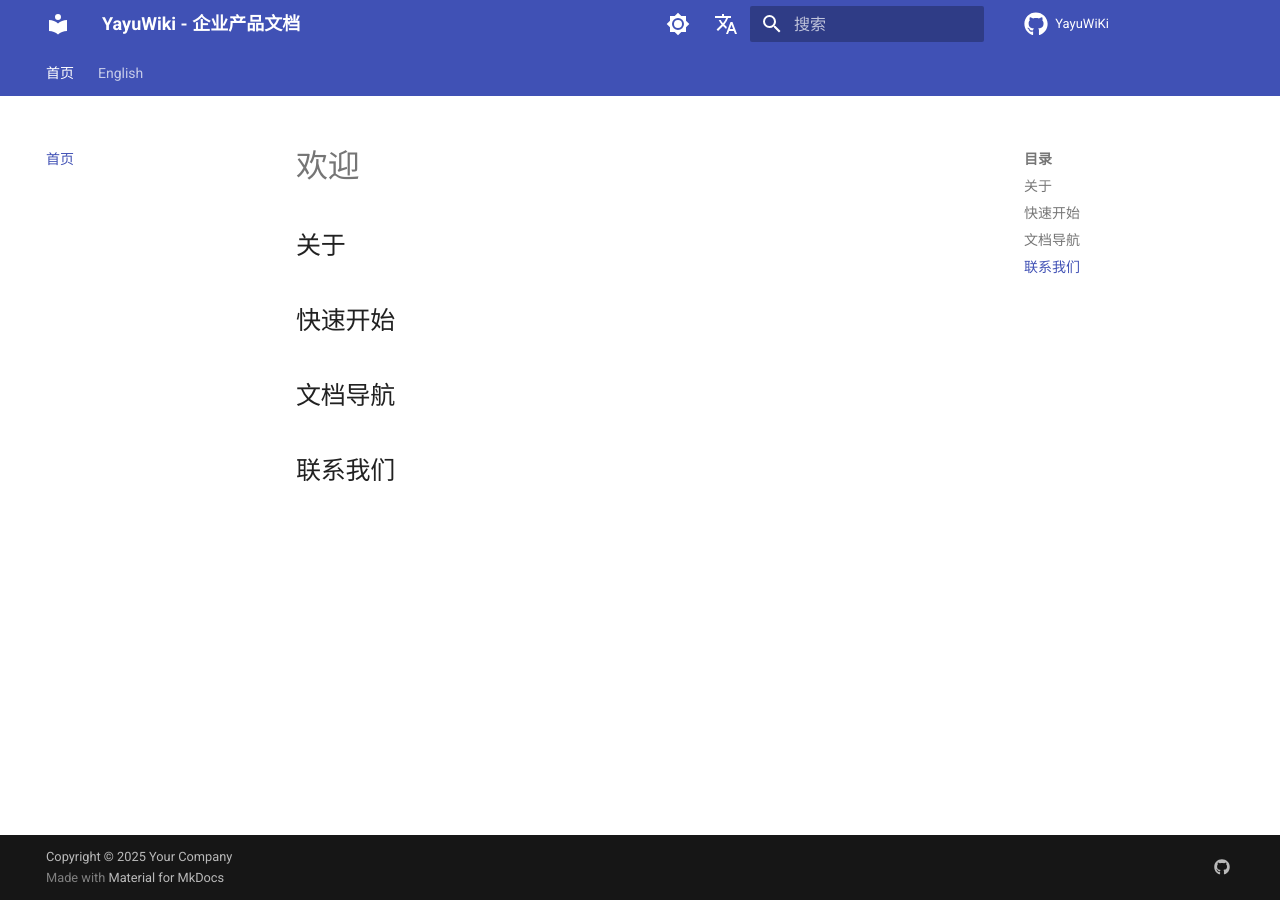
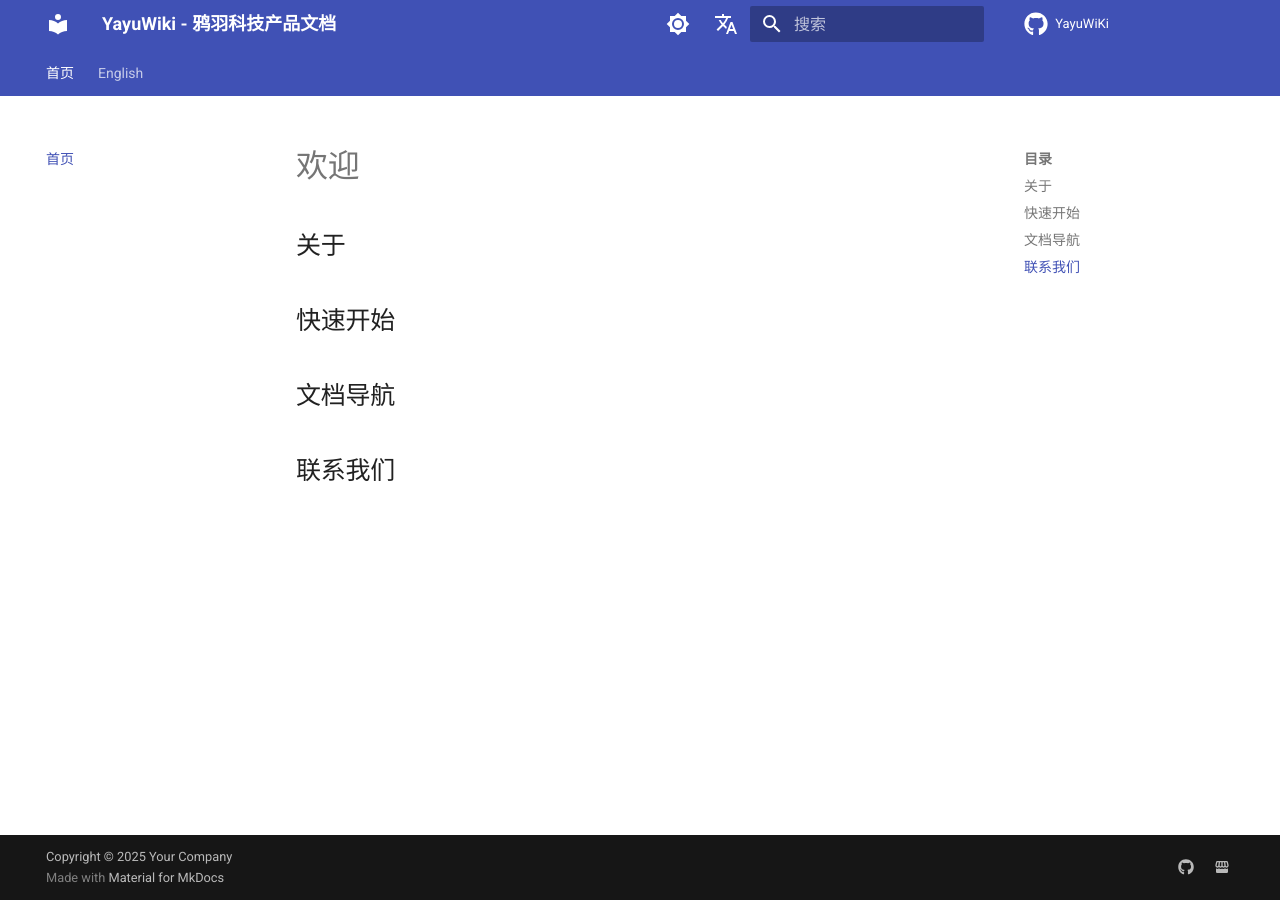
Before and after one commit to duya25446/YayuWiKi, an MkDocs documentation site: the page built from docs/index.md, in a window 1280 px wide. Built offline with MkDocs 1.6.1 and Material for MkDocs 9.7.7, drawn with Linux system fonts in a browser that asks for light colours; comment, search, counter and statistics services are not loaded.

Commit message:
Update mkdocs.yml to reflect new branding for YayuWiki and add a link to the Taobao store.

```diff
--- a/mkdocs.yml
+++ b/mkdocs.yml
@@ -1,5 +1,5 @@
-site_name: YayuWiki - 企业产品文档
-site_description: 企业产品知识库和技术文档
+site_name: YayuWiki - 鸦羽科技产品文档
+site_description: 鸦羽科技产品知识库和技术文档
 site_author: Your Company
 site_url: https://duya25446.github.io/YayuWiKi/  # 根据您的 GitHub 用户名调整
 
@@ -118,6 +118,9 @@ extra:
   social:
     - icon: fontawesome/brands/github
       link: https://github.com/duya25446/YayuWiKi
+    - icon: material/storefront
+      link: https://yayutech.taobao.com
+      name: 淘宝店铺
 
 # 导航结构
 nav:
```
